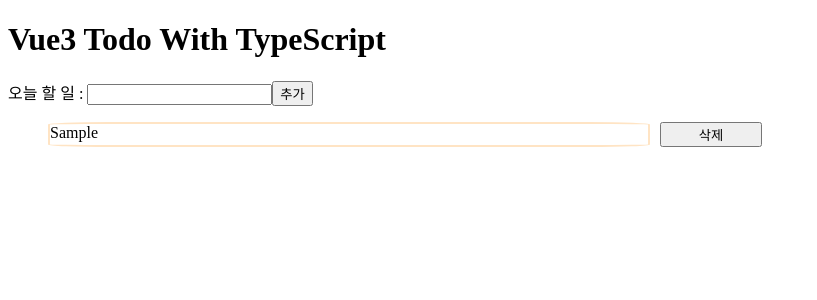
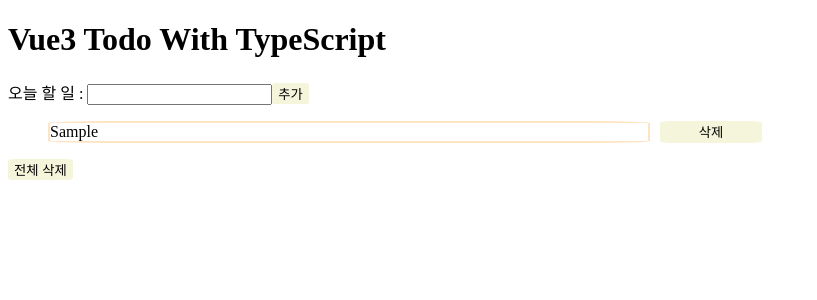
Before and after one commit to jongik96/ToDoList-vue-ts, a Vue app in the folder vue3-todo/: page / in a window 1280 px wide. Both pictures are taken after typing "Sample" into the empty fields and a click on the button "추가". Shown: the top 300 px of the page, without its empty margins (0-817 px from the left). Built offline with nearby package versions, Linux system fonts and the light colour scheme.

Commit message:
add removeAll func, sort

```diff
--- a/vue3-todo/src/App.vue
+++ b/vue3-todo/src/App.vue
@@ -16,6 +16,9 @@
             @toggle="toggleTodoItem"
           ></TodoListItem>
         </ul>
+      </div>
+      <div>
+        <button class="btn" @click="removeAll" type="button">전체 삭제</button>
       </div>
     </main>
   </div>
@@ -56,6 +59,12 @@ export default defineComponent({
     };
   },
   methods: {
+    // 할 일 목록 전체 삭제
+    removeAll() {
+      this.todoItems = [];
+      storage.save(this.todoItems);
+    },
+
     // 할 일 추가
     addTodoItem() {
       const value = this.todoText;
@@ -76,7 +85,15 @@ export default defineComponent({
 
     // 할 일 목록 조회
     fetchTodoItems() {
-      this.todoItems = storage.fetch();
+      this.todoItems = storage.fetch().sort((a, b) => {
+        if (a.title < b.title) {
+          return -1;
+        }
+        if (a.title < b.title) {
+          return 1;
+        }
+        return 0;
+      });
     },
 
     // 할 일 삭제
--- a/vue3-todo/src/components/TodoInput.vue
+++ b/vue3-todo/src/components/TodoInput.vue
@@ -1,7 +1,13 @@
 <template>
   <div>
     <label for="todo-input">오늘 할 일 : </label>
-    <input id="todo-input" :value="modelValue" type="text" @input="onInput" />
+    <input
+      id="todo-input"
+      :value="modelValue"
+      type="text"
+      @input="onInput"
+      @keyup.enter="addTodo"
+    />
     <button class="btn" @click="addTodo" type="button">추가</button>
   </div>
 </template>
@@ -24,4 +30,11 @@ export default defineComponent({
 });
 </script>
 
-<style scoped></style>
+<style scoped>
+.btn {
+  background-color: beige;
+  border: none;
+  border-radius: 10%;
+  cursor: pointer;
+}
+</style>
--- a/vue3-todo/src/components/TodoListItem.vue
+++ b/vue3-todo/src/components/TodoListItem.vue
@@ -3,7 +3,7 @@
     <span class="item" :class="todoItemClass" @click="toggleItem">{{
       todoItem.title
     }}</span>
-    <button type="button" @click="removeItem">삭제</button>
+    <button class="btn" type="button" @click="removeItem">삭제</button>
   </li>
 </template>
 
```
